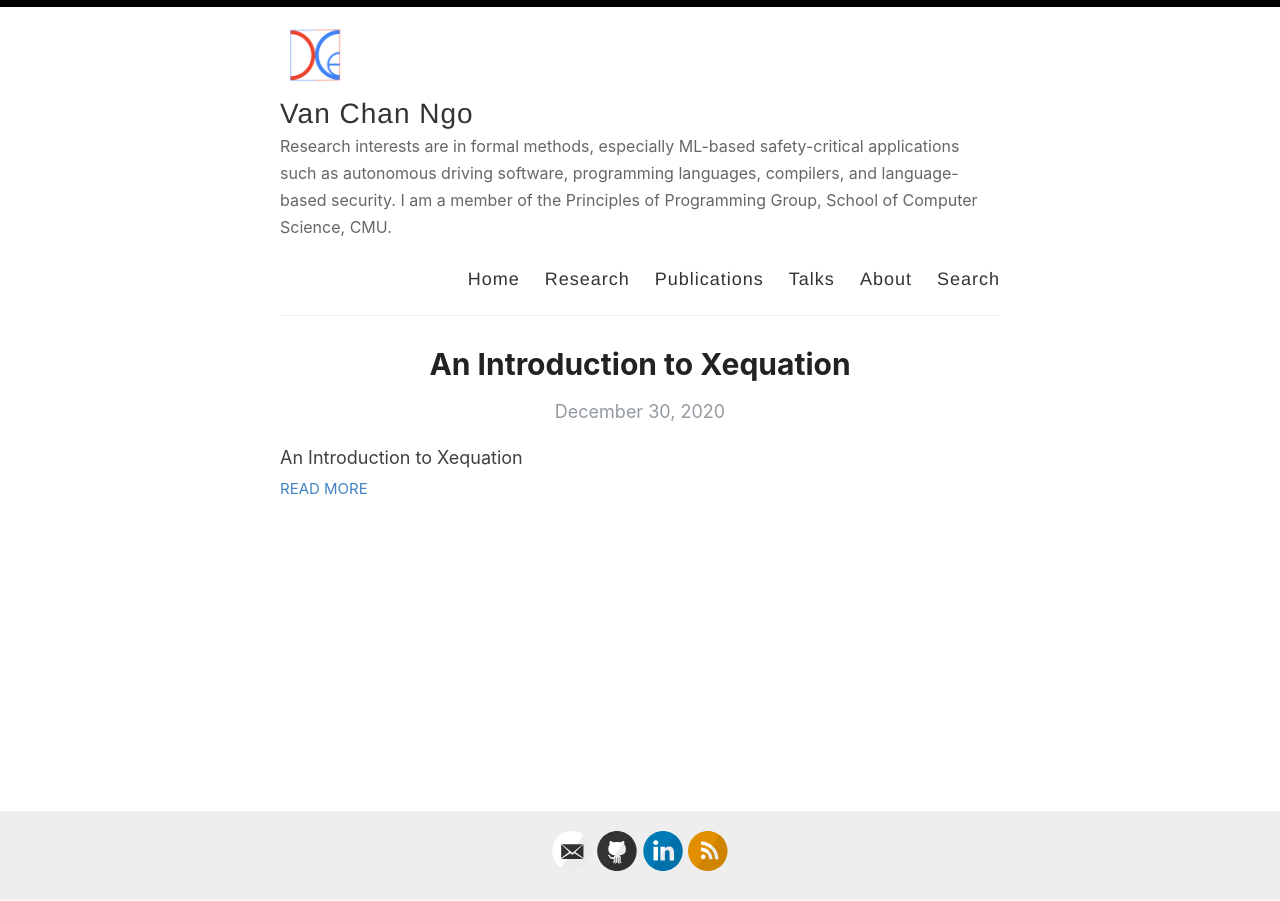
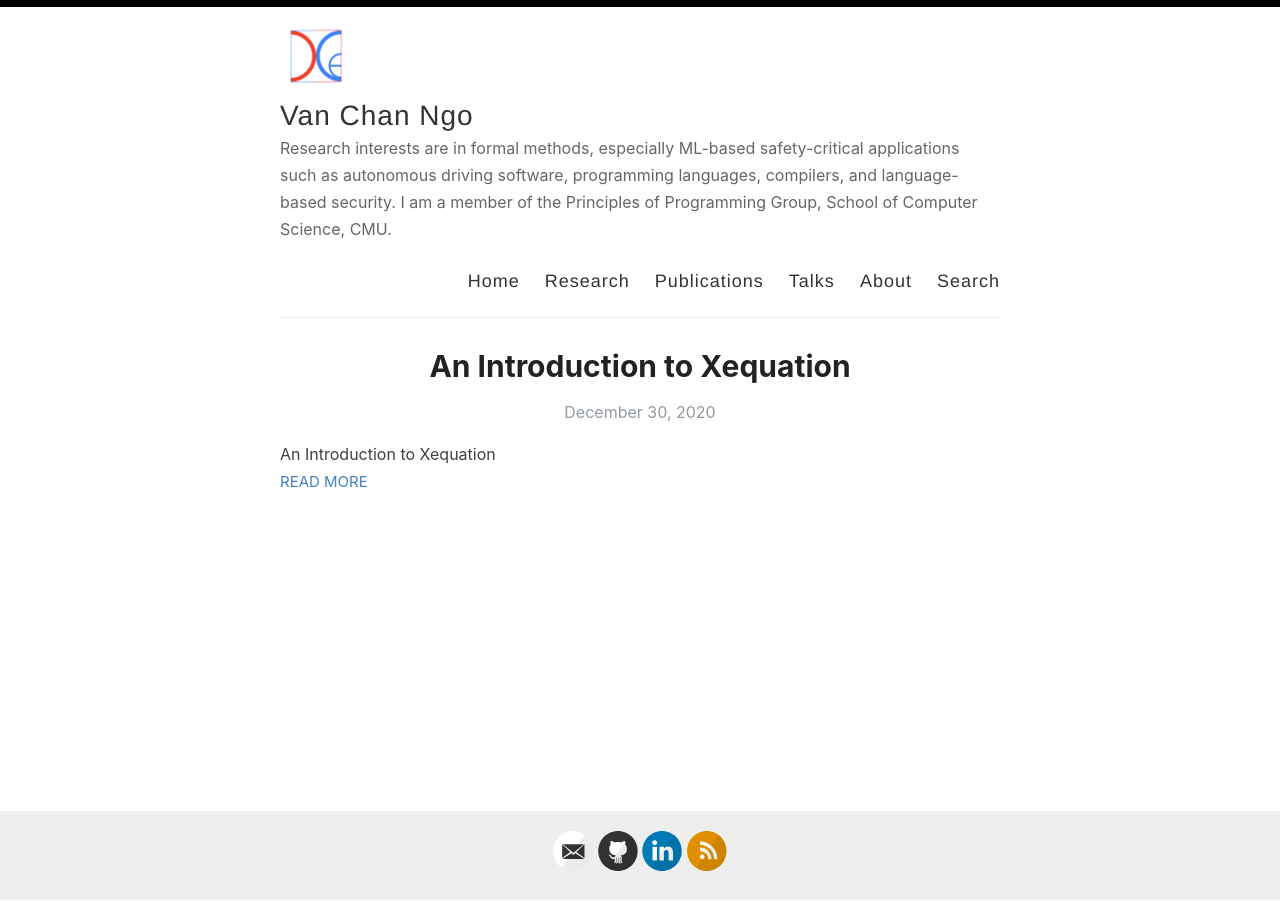
Before and after one commit to channgo2203/channgo2203.github.io, a Jekyll site: the page built from index.html, in a window 1280 px wide. Built offline with Jekyll 4.4.1, drawn with Linux system fonts in a browser that asks for light colours; the list of posts is cut into pages by our own code.

Commit message:
Update style

```diff
--- a/assets/style.scss
+++ b/assets/style.scss
@@ -26,7 +26,7 @@ body {
   color: #404040;
   line-height: 1.7;
   font-weight: 400;
-  font-size: 18px;
+  font-size: 16px;
   height: 100%;
 }
 
@@ -279,8 +279,8 @@ p > img {
 
 .site-avatar {
   float: left;
-  width: 70px;
-  height: 70px;
+  width: 72px;
+  height: 72px;
   margin-right: 15px;
 
   @include mobile {
```
